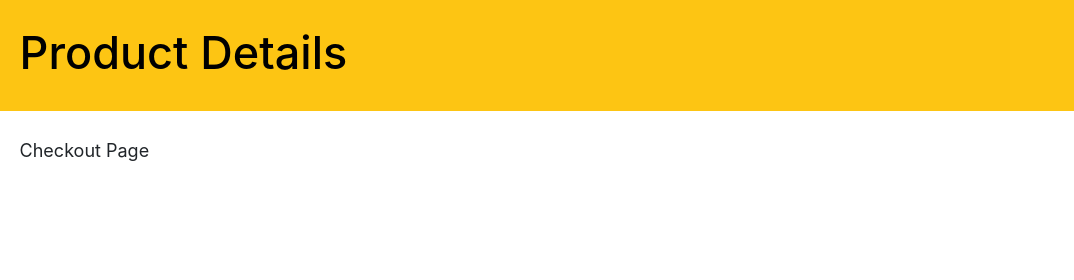
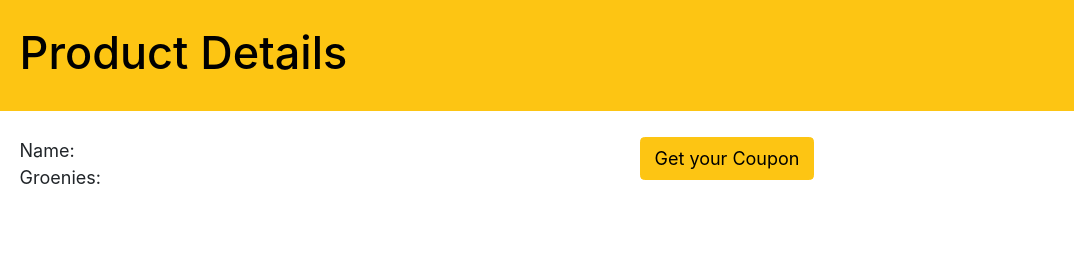
Before and after one commit to Rogier-blip/404-waste-not-found, a Gatsby site in the folder frontend/: page / in a window 1280 px wide. Both pictures are taken after a click on the button "Checkout". Shown: the top 280 px of the page, 0-1074 px from the left. Built offline with nearby package versions, Linux system fonts and the light colour scheme; Gatsby itself is replaced by a stand-in of ours; no server answers.

Commit message:
Qr Code created

```diff
--- a/frontend/src/components/checkout/checkout.js
+++ b/frontend/src/components/checkout/checkout.js
@@ -7,6 +7,7 @@ class CheckoutComponent extends Component {
             firstName: "",
             lastName: "",
             groenies: "",
+            qrImageString: ""
         }
     }
 
@@ -14,7 +15,6 @@ class CheckoutComponent extends Component {
         this.props.productsService.getUserDetails();
         this.props.productsService.userDetails$.subscribe(user => {
             if (user) {
-                console.log(user);
                 this.setState({
                     firstName: user.firstName,
                     lastName: user.lastName,
@@ -22,16 +22,40 @@ class CheckoutComponent extends Component {
                 })
             }
         })
+        this.props.productsService.qrSubject$.subscribe(qrString => {
+            if (qrString) {
+                this.setState({ qrImageString: qrString })
+            }
+        })
     }
 
+
     render() {
+        const qrImage = this.state.qrImageString !== "" ? (<div className={'row'}>
+            <img width={300} height={300} src={this.state.qrImageString}></img>
+        </div>) : null;
+
+        const buttonForQR = this.state.qrImageString === "" ? <div className={'row'} >
+            <button className={'btn btn-primary'} style={{
+                background: "#FDC513",
+                color: "black",
+                borderColor: "#FDC513",
+            }} onClick={this.props.productsService.onQrClick}>Get your Coupon</button>
+        </div> : null;
+
         return (
-            <div>
-                Checkout Page
-            {this.state.firstName}
-                {this.state.lastName}
-                {this.state.groenies}
-            </div>
+            <div className={'row'}>
+                <div className={'col-6'}>
+                    <div>
+                        Name: {this.state.firstName} {this.state.lastName}
+                    </div>
+                    <div>Groenies: {this.state.groenies}</div>
+                </div>
+                <div className={'col-6'}>
+                    {qrImage}
+                    {buttonForQR}
+                </div>
+            </div >
         );
     }
 }
--- a/frontend/src/services/products.service.js
+++ b/frontend/src/services/products.service.js
@@ -20,6 +20,8 @@ export default class ProductsService {
     productsCounter$ = new BehaviorSubject(null);
     productIsValid$ = new BehaviorSubject(false);
     scannedProducts$ = new BehaviorSubject([]);
+    qrSubject$ = new BehaviorSubject("");
+
     userDetails$ = new BehaviorSubject({
         firstName: "",
         lastName: "",
@@ -69,8 +71,21 @@ export default class ProductsService {
     getUserDetails() {
         axios.get('http://localhost:3000/user/get')
             .then(result => {
-                console.log(result);
                 this.userDetails$.next(result.data);
+            })
+            .catch(error => {
+                console.log(error);
+            })
+    }
+
+    onQrClick() {
+        console.log('ok');
+        axios.get('http://localhost:3000/user/earn-groenies/' + "12345")
+            .then(result => {
+                if (result) {
+                    ProductsService.instance.qrSubject$.next(result.data);
+
+                }
             })
             .catch(error => {
                 console.log(error)
```
